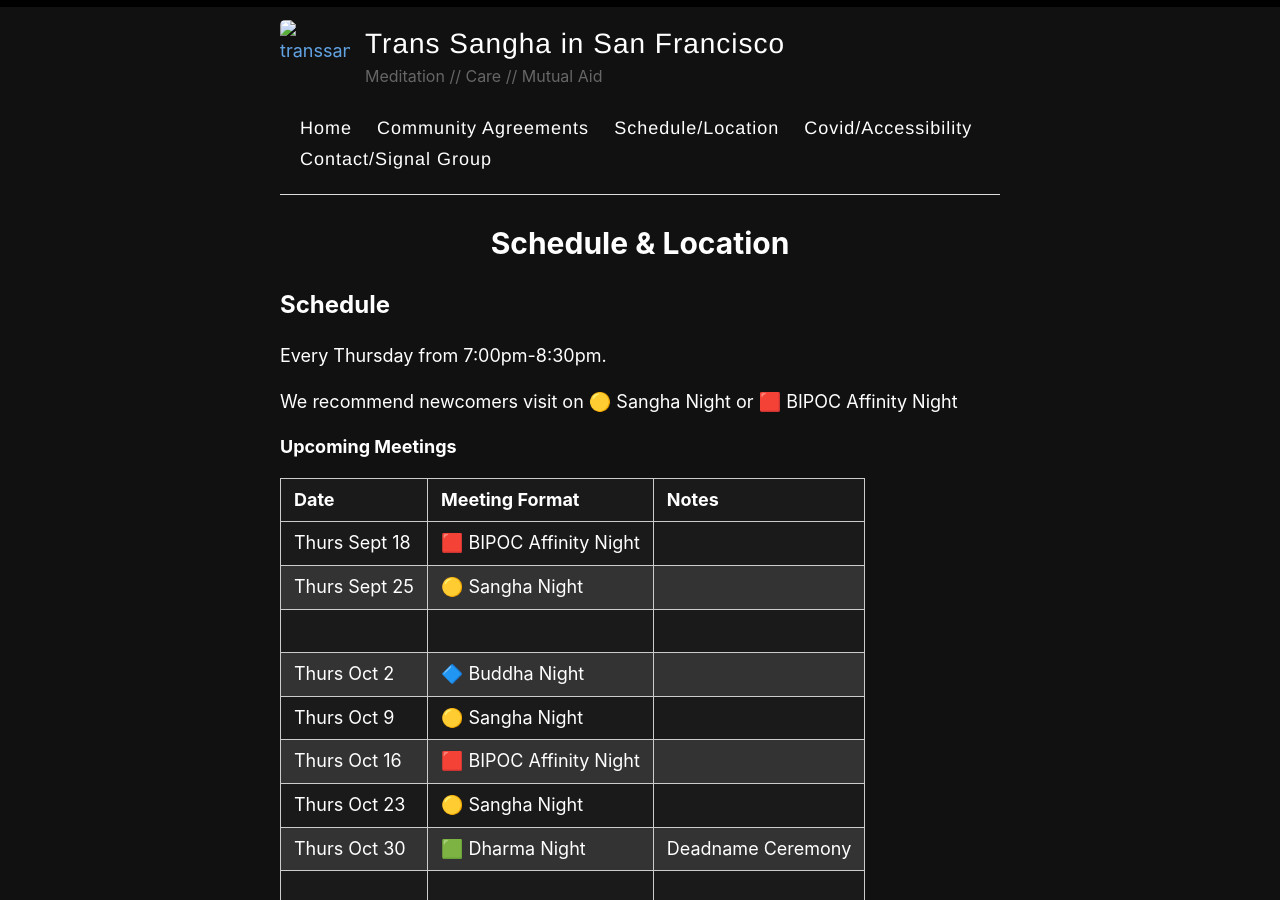
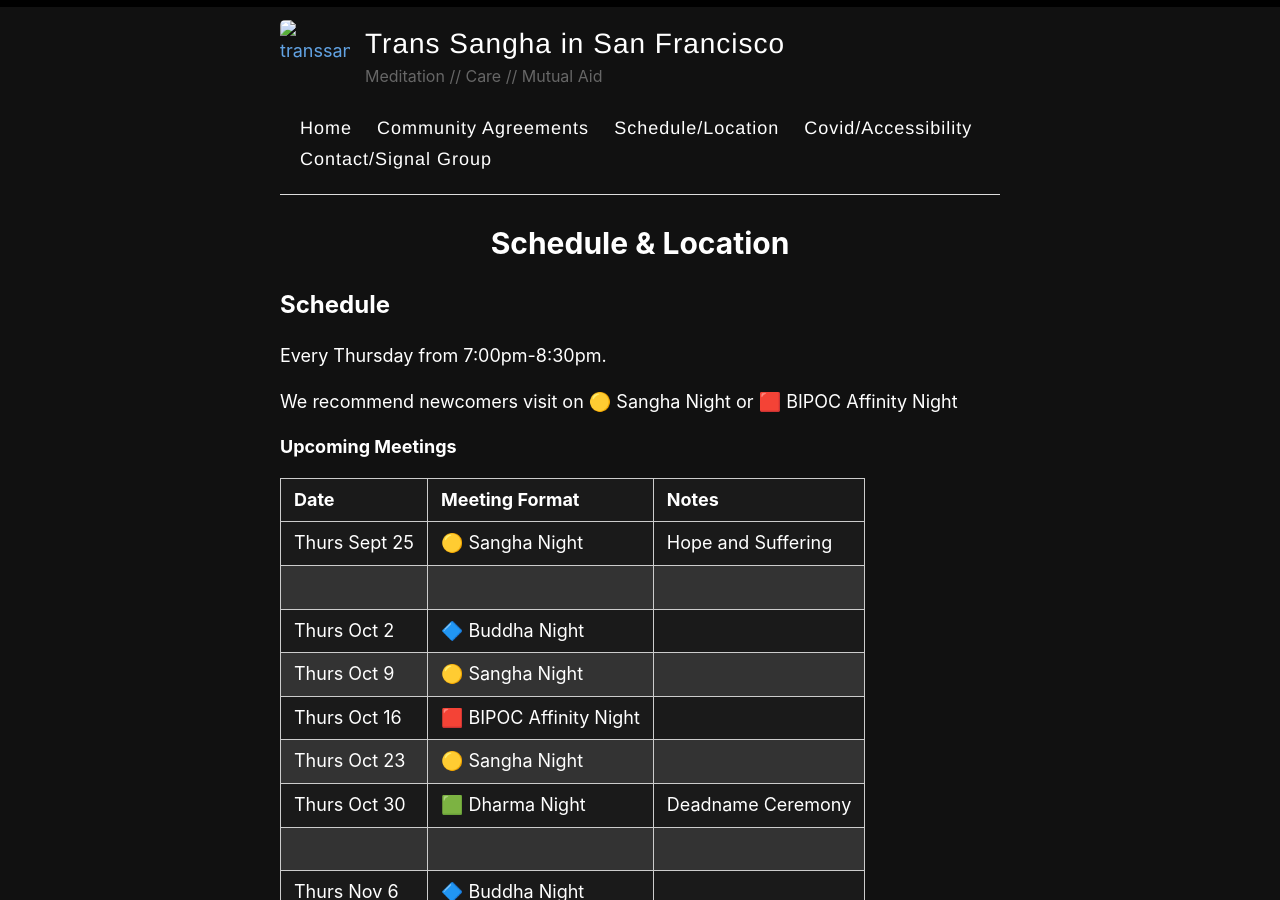
Before and after one commit to rykener/transsangha, a Jekyll site: the page built from _pages/schedule.md, in a window 1280 px wide and 900 px high. Built offline with Jekyll 4.4.1, drawn with Linux system fonts in a browser that asks for light colours.

Commit message:
update sched

```diff
--- a/_pages/schedule.md
+++ b/_pages/schedule.md
@@ -16,8 +16,7 @@ We recommend newcomers visit on 🟡 Sangha Night or 🟥 BIPOC Affinity Night
 
 | Date         | Meeting Format  | Notes |
 |--------------|-----------------|-------|
-| Thurs Sept 18 | 🟥 BIPOC Affinity Night |
-| Thurs Sept 25 | 🟡 Sangha Night |
+| Thurs Sept 25 | 🟡 Sangha Night | Hope and Suffering
 | | |
 | Thurs Oct 2  | 🔷 Buddha Night
 | Thurs Oct 9  | 🟡 Sangha Night |
```
